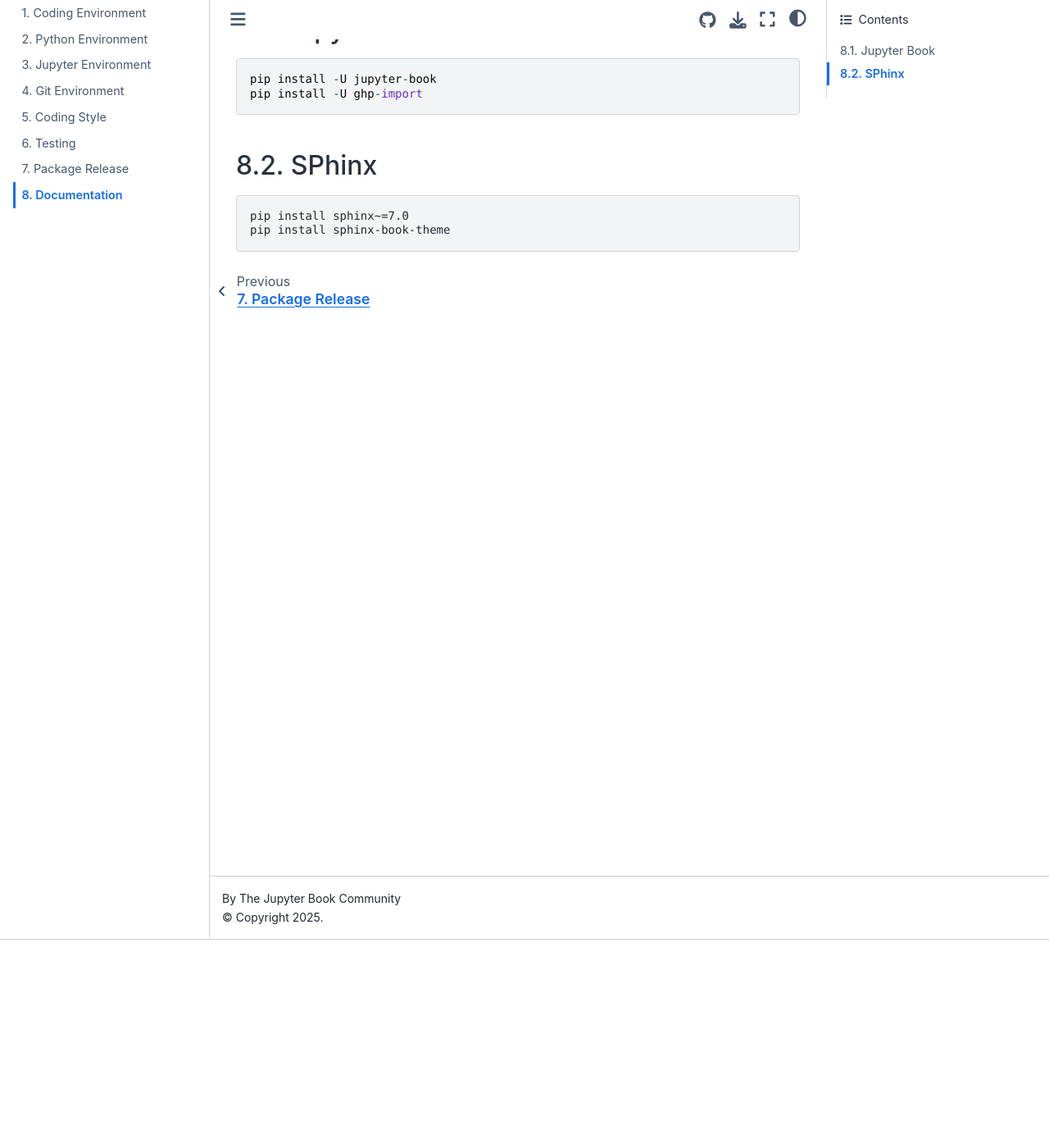
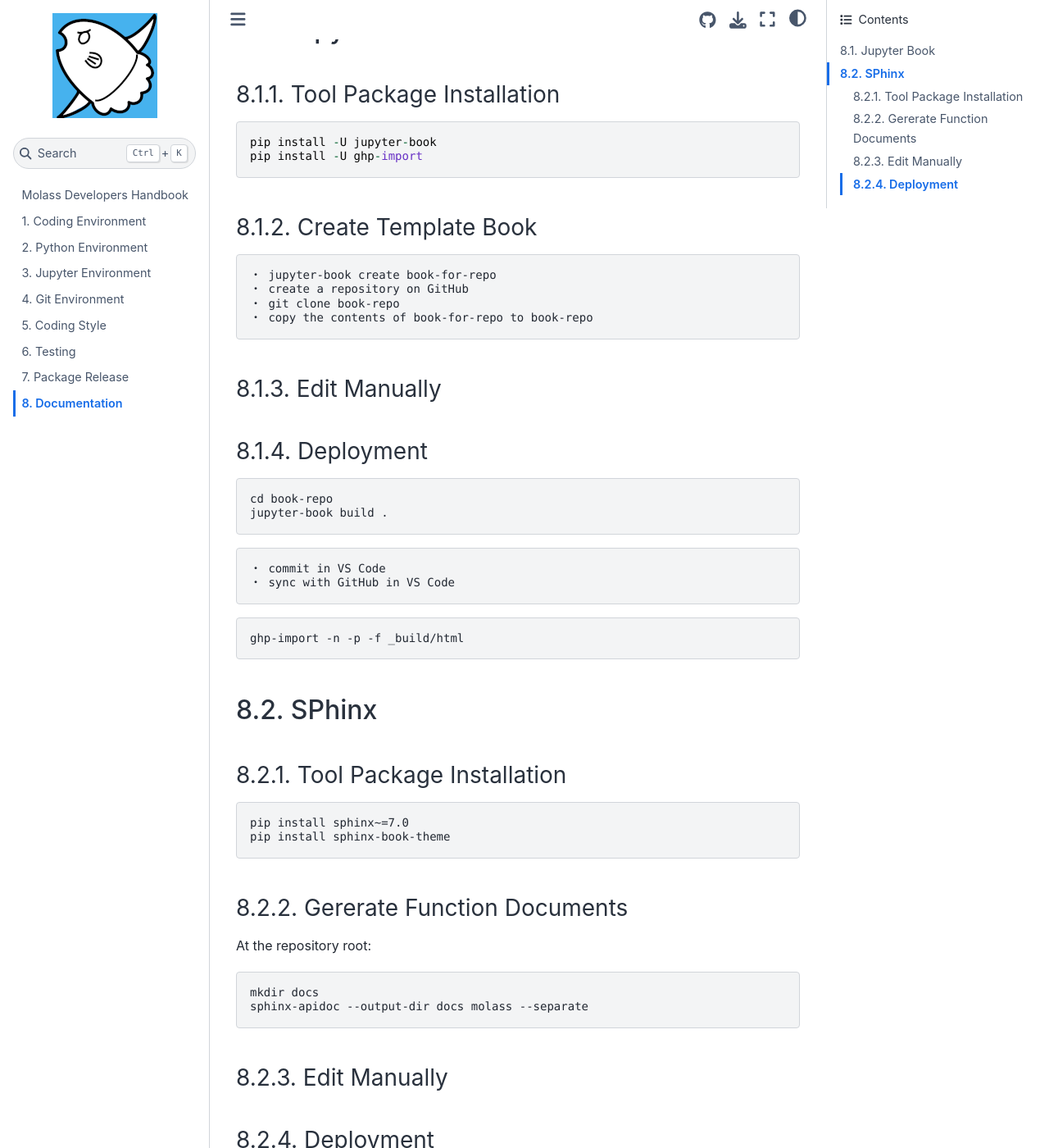
Before and after one commit to biosaxs-dev/molass-develop, a Jupyter Book: the page built from chapters/08/documentation.md, in a window 1280 px wide and 1400 px high, scrolled down 254 px. Shown: the whole window at 82% size. Built offline with Jupyter Book 1.0.4 settings and Sphinx 7.4.7 and the Sphinx Book theme 1.1.4, drawn with Linux system fonts in a browser that asks for light colours; some of the changed text lies outside the part shown.

Commit message:
add some memos

````diff
--- a/chapters/08/documentation.md
+++ b/chapters/08/documentation.md
@@ -6,14 +6,62 @@
 
 ## Jupyter Book
 
+### Tool Package Installation
+
 ```
 pip install -U jupyter-book
 pip install -U ghp-import
 ```
 
+### Create Template Book
+    ・ jupyter-book create book-for-repo
+    ・ create a repository on GitHub
+    ・ git clone book-repo
+    ・ copy the contents of book-for-repo to book-repo
+
+### Edit Manually
+
+
+### Deployment
+
+```none
+cd book-repo
+jupyter-book build .
+```
+    ・ commit in VS Code
+    ・ sync with GitHub in VS Code
+
+```none
+ghp-import -n -p -f _build/html
+```
+
 ## SPhinx
+
+### Tool Package Installation
 
 ```none
 pip install sphinx~=7.0
 pip install sphinx-book-theme
 ```
+
+### Gererate Function Documents
+
+At the repository root:
+
+```none
+mkdir docs
+sphinx-apidoc --output-dir docs molass --separate
+```
+
+### Edit Manually
+
+
+
+### Deployment
+
+At docs:
+
+```none
+make html
+ghp-import -n -p -f _build/html
+```
````
Also changed, not shown: chapters/03/jupyter_env.md (+1 -1 lines).
